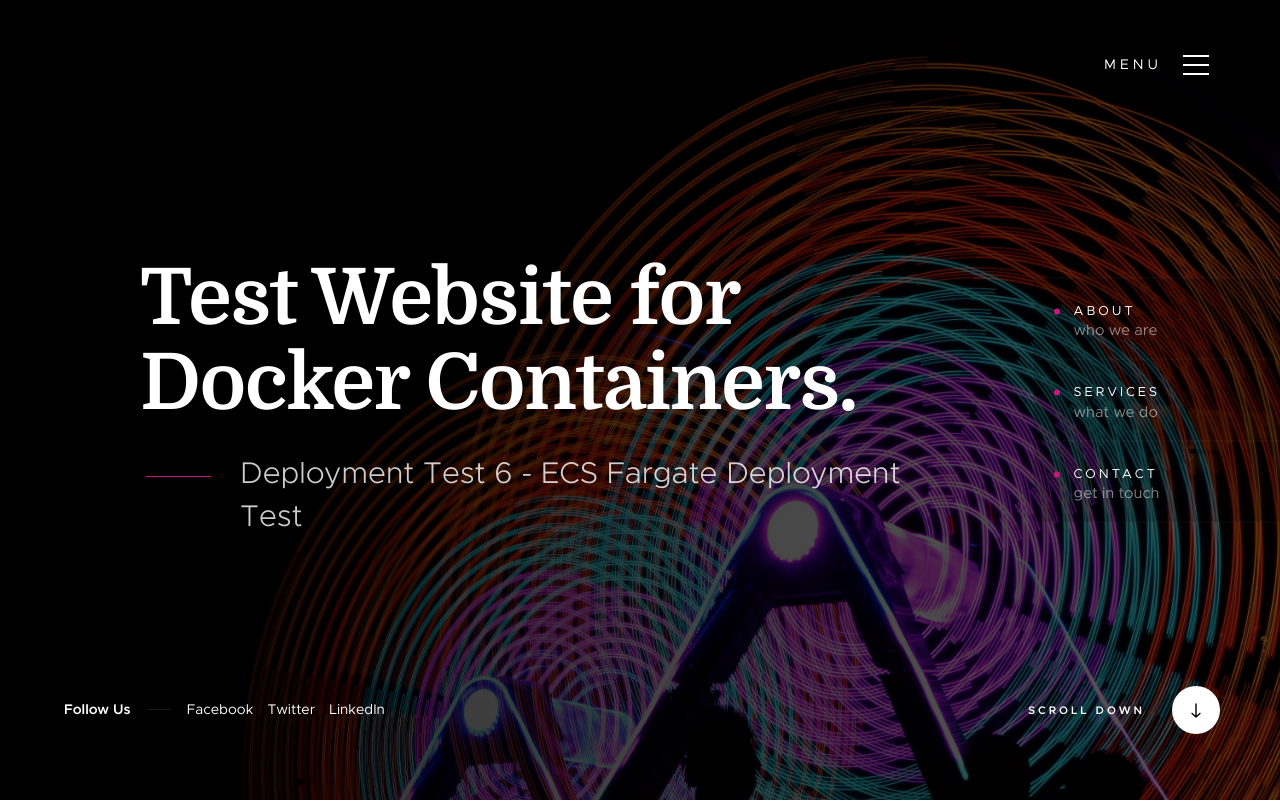
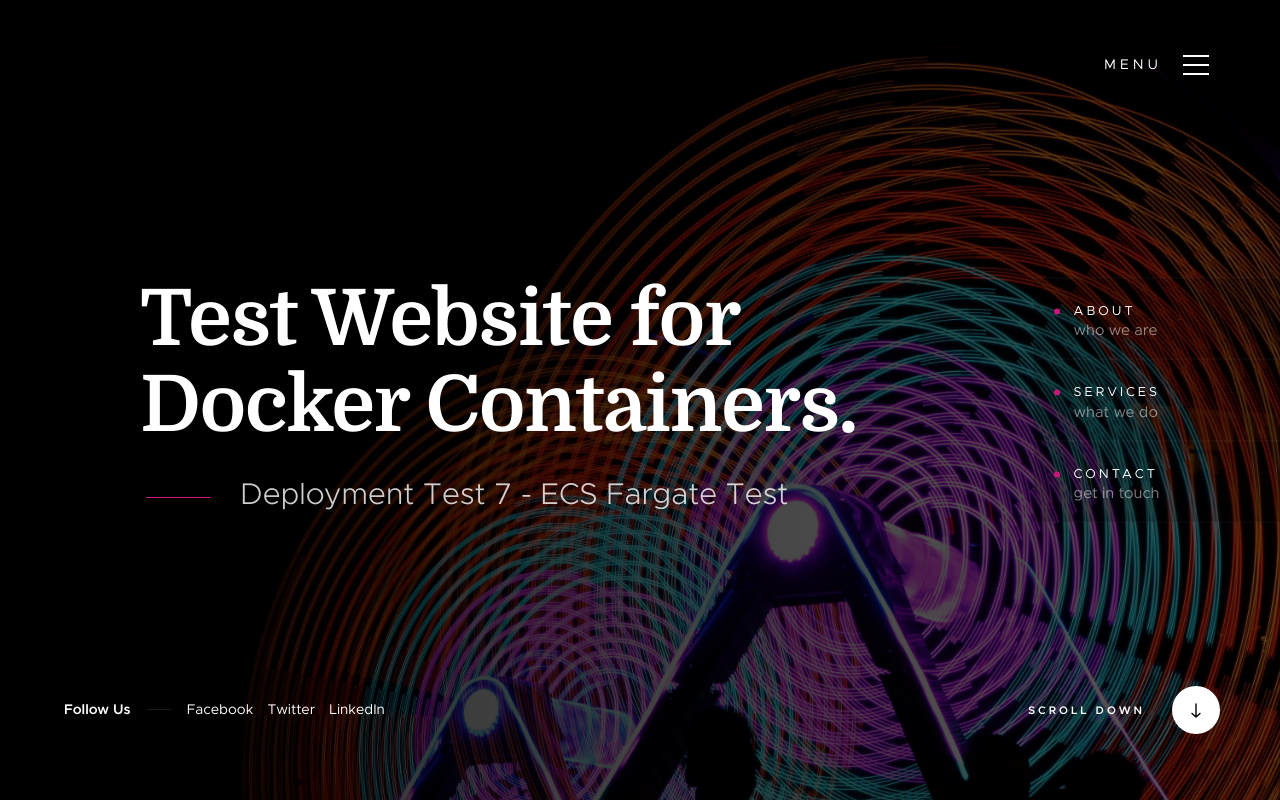
Before and after one commit to seankbeard/docker-sample, a plain HTML site: page index.html in a window 1280 px wide. Shown: the top 802 px of the page. Drawn offline with Linux system fonts and the light colour scheme; files whose address does not match are found by name.

Commit message:
checking new deployment

```diff
--- a/index.html
+++ b/index.html
@@ -98,7 +98,7 @@
                 </h1>
 
                 <p>
-                Deployment Test 6 - ECS Fargate Deployment Test
+                Deployment Test 7 - ECS Fargate Test
                 </p>
             </div> <!-- end home-content__main -->
 
```
